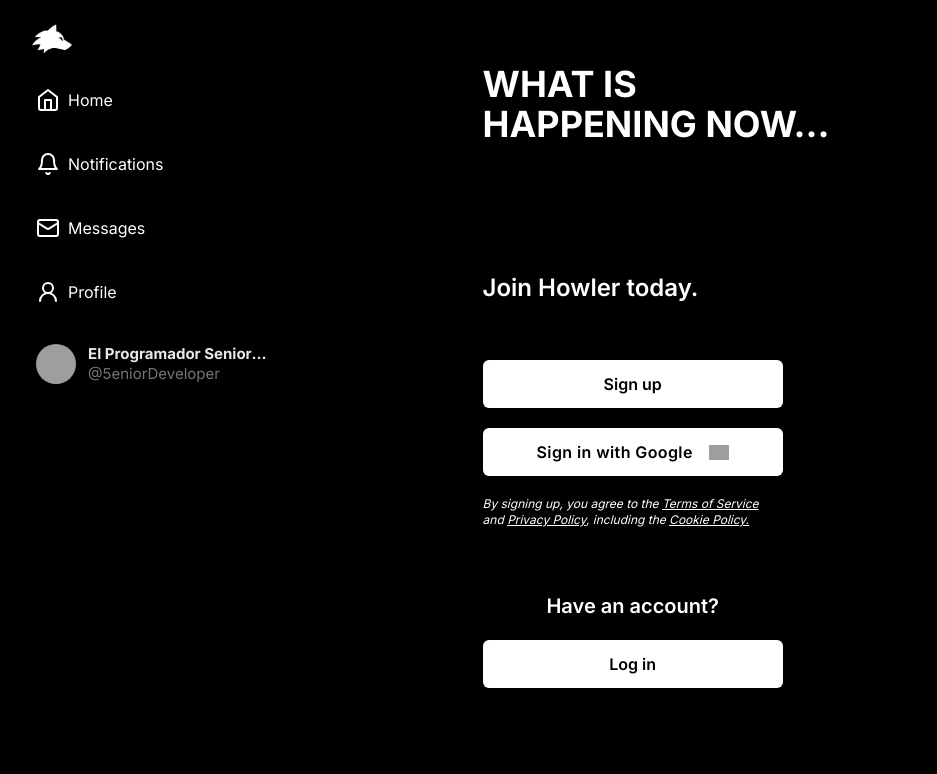
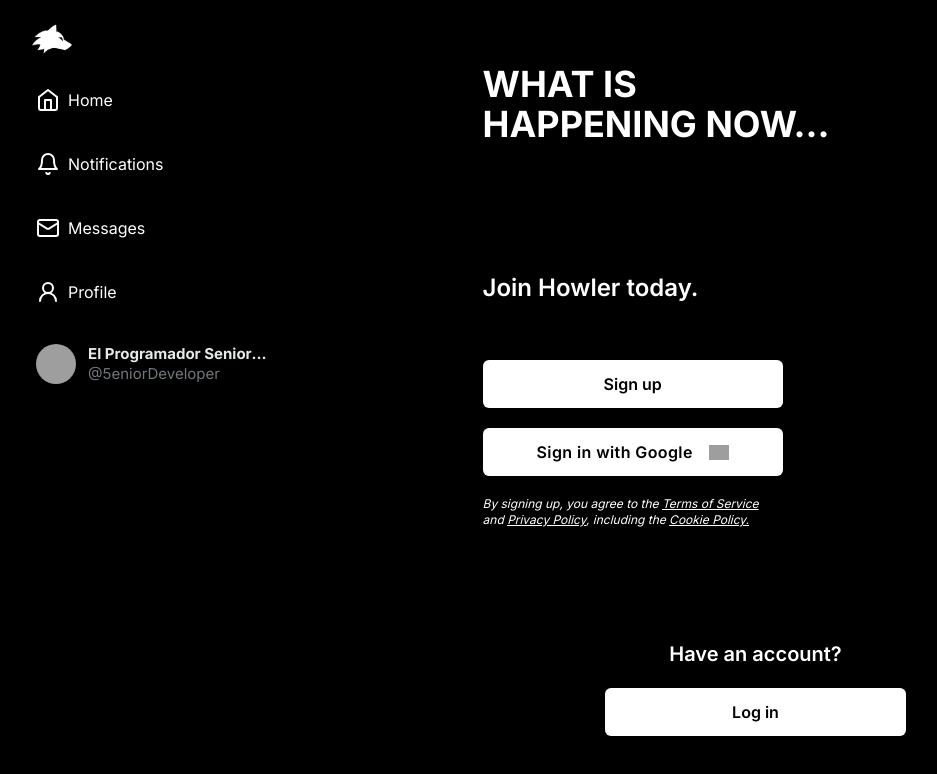
Before and after one commit to lMahesvara/howler-front, a Next.js app: page /login in a window 1280 px wide. Shown: the top 774 px of the page, without its empty margins (72-1009 px from the left). Built offline with nearby package versions, Linux system fonts and the light colour scheme; grey boxes are pictures that could not be loaded.

Commit message:
Feat. LoginForm.jsx (Component)

```diff
--- a/components/LoginForm.jsx
+++ b/components/LoginForm.jsx
@@ -2,12 +2,12 @@ import React from 'react'
 
 const LoginForm = () => {
   return (
-    <section>
+    <section className='flex flex-col items-center mt-12 shrink grow s:mt-0'>
       <div className='w-[55%] flex flex-col items-center gap-5'>
         <p className='text-xl font-semibold'>Have an account?</p>
         <button
           type='submit'
-          className='h-12 px-6 transition duration-300 rounded-md group bg-white hover:bg-gray-700 hover:text-white text-black font-semibold w-full cursor-pointer'>
+          className='w-full h-12 px-6 font-semibold text-black transition duration-300 bg-white rounded-md cursor-pointer group hover:bg-gray-700 hover:text-white'>
           Log in
         </button>
       </div>
```
